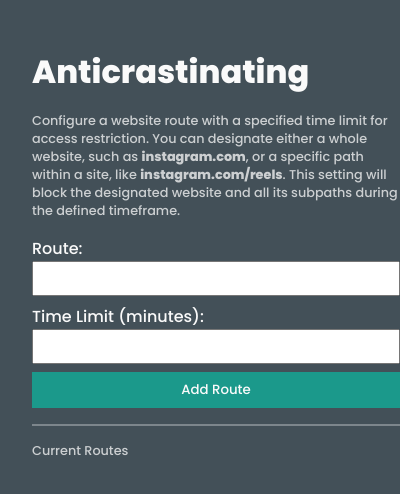
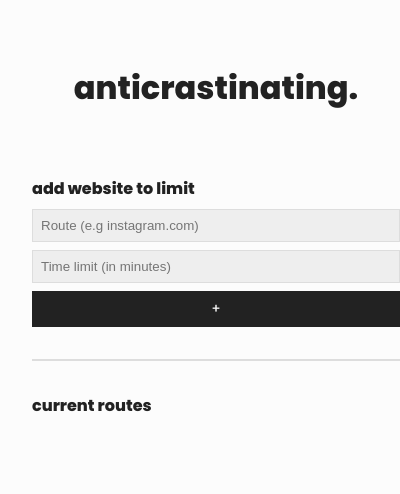
Before and after one commit to lukkanog/anticrastinating, a browser extension: page src/popup.html in a window 400 px wide. Drawn offline with nearby package versions, Linux system fonts and the light colour scheme; a web font is replaced by a local one.

Commit message:
style: restyle popup

```diff
--- a/src/popup.html
+++ b/src/popup.html
@@ -9,23 +9,23 @@
 </head>
 
 <body>
-  <h1 class="title">Anticrastinating</h1>
-  <h2 class="subtitle">Configure a website route with a specified time limit for access restriction. You can designate
-    either a whole website, such as <span class="bold">instagram.com</span>, or a specific path within a site, like
-    <span class="bold">instagram.com/reels</span>. This setting will block the designated website and all its subpaths
-    during the defined timeframe.
-  </h2>
-  <form id="websiteForm" class="form">
-    <label for="website" class="input-label">Route:</label>
-    <input type="text" id="website" class="input-field" required>
-    <label for="timeLimit" class="input-label">Time Limit (minutes):</label>
-    <input type="number" id="timeLimit" class="input-field" required>
-    <button type="submit" class="submit-button">Add Route</button>
-  </form>
+  <header class="main-header">
+    <h1 class="title">anticrastinating.</h1>
+  </header>
+  <div class="add">
+    <h2 class="subtitle">add website to limit</h2>
+    <form id="websiteForm" class="form">
+      <!-- <label for="website" class="input-label">Route:</label> -->
+      <input type="text" id="website" class="input-field" placeholder="Route (e.g instagram.com)" required >
+      <!-- <label for="timeLimit" class="input-label">Time Limit (minutes):</label> -->
+      <input type="number" id="timeLimit" class="input-field" placeholder="Time limit (in minutes)" required>
+      <button type="submit" class="submit-button">+</button>
+    </form>
+  </div>
   <span class="divider"></span>
   <div id="websiteList" class="website-list">
-    <h2 class="subtitle">Current Routes</h2>
-    <ul id="websiteListItems" class="website-list-items">
+      <h2 class="subtitle">current routes</h2>
+      <ul id="websiteListItems" class="website-list-items">
       <!-- <li class="route-item">
         <div class="icon-and-name">
           <img src="https://www.google.com/s2/favicons?domain=instagram.com" class="website-icon">
--- a/src/styles.css
+++ b/src/styles.css
@@ -1,4 +1,5 @@
 @import url('https://fonts.googleapis.com/css2?family=Poppins:wght@500;800&display=swap');
+@import url('https://fonts.googleapis.com/css2?family=Solway:wght@300;400;500;700;800&display=swap');
 
 * {
   margin: 0;
@@ -9,13 +10,14 @@
 html,
 body {
   height: 100%;
-  background-color: #435058;
-  color: #fafafa;
+  background-color: #fcfcfc;
+  color: #222;
   padding: 1rem;
   font-family: 'Poppins', sans-serif;
   font-weight: 400;
   min-width: 25rem;
-  min-height: 50rem;
+  min-height: 35rem;
+  overflow-y: hidden;
 }
 
 ul {
@@ -34,35 +36,64 @@ button {
   display: block;
   width: 100%;
   height: 2px;
-  background: #fafafa50;
+  background: #ddd;
   margin: 1rem auto;
+}
+
+.main-header {
+  display: flex;
+  align-items: center;
+  margin: auto;
+  width: 100%;
+  justify-content: center;
+}
+
+.logo {
+  height: 3rem;
+  margin-right: .25rem;
+  position: relative;
+  top: .5rem
+}
+
+.add {
+  margin: 2rem 0;
 }
 
 .title {
   font-weight: bolder;
-  margin: 1rem 0;
+  margin: 2rem 0;
+  font-family: 'Solway', 'Poppins', sans-serif;
 }
 
 .subtitle {
-  font-weight: 500;
-  font-size: .8rem;
-  opacity: 75%;
+  font-family: 'Solway', 'Poppins', sans-serif;
+  font-size: 1rem;
+  font-weight: light;
 }
 
 .form {
-  margin: 1rem 0;
+  margin: .5rem 0;
 }
 
 .input-field {
-  width: 100%;
   padding: .5rem;
   margin-bottom: .5rem;
+  width: 100%;
+  background-color: #eee;
+  border: 1px solid #ddd;
+}
+
+.input-field::-ms-input-placeholder,
+.input-field:-ms-input-placeholder,
+.input-field::placeholder {
+  font-family: 'Solway', 'Poppins', sans-serif;
+  opacity: 1;
 }
 
 .submit-button {
   width: 100%;
-  padding: .5rem 1rem;
-  background: #1B998B;
+  padding: .5rem;
+  background: #222;
   color: #fafafa;
   font-family: 'Poppins', sans-serif;
   outline: none;
@@ -70,12 +101,11 @@ button {
   cursor: pointer;
 }
 
-
 .route-item {
   width: 100%;
   display: flex;
   align-items: center;
-  padding: .25rem 0;
+  padding: .15rem 0;
 }
 
 .icon-and-name {
@@ -84,22 +114,29 @@ button {
   flex-grow: 2;
 }
 
+.website-list {
+  padding: 1rem 0;
+}
 
 .website-icon {
   margin-right: .25rem;
 }
 
 .website-time-limit {
-  background: #F7567C;
-  padding: .25rem;
+  background: #ddd;
+  padding: .35rem;
 }
 
 .remove-button {
   outline: none;
   border: none;
-  /* background: #F7567C; */
   background: none;
   color: inherit;
   border-radius: 50%;
   padding: .25rem;
+  font-size: .8rem;
 }
+
+.remove-button:hover {
+  opacity: .75;
+}
```
